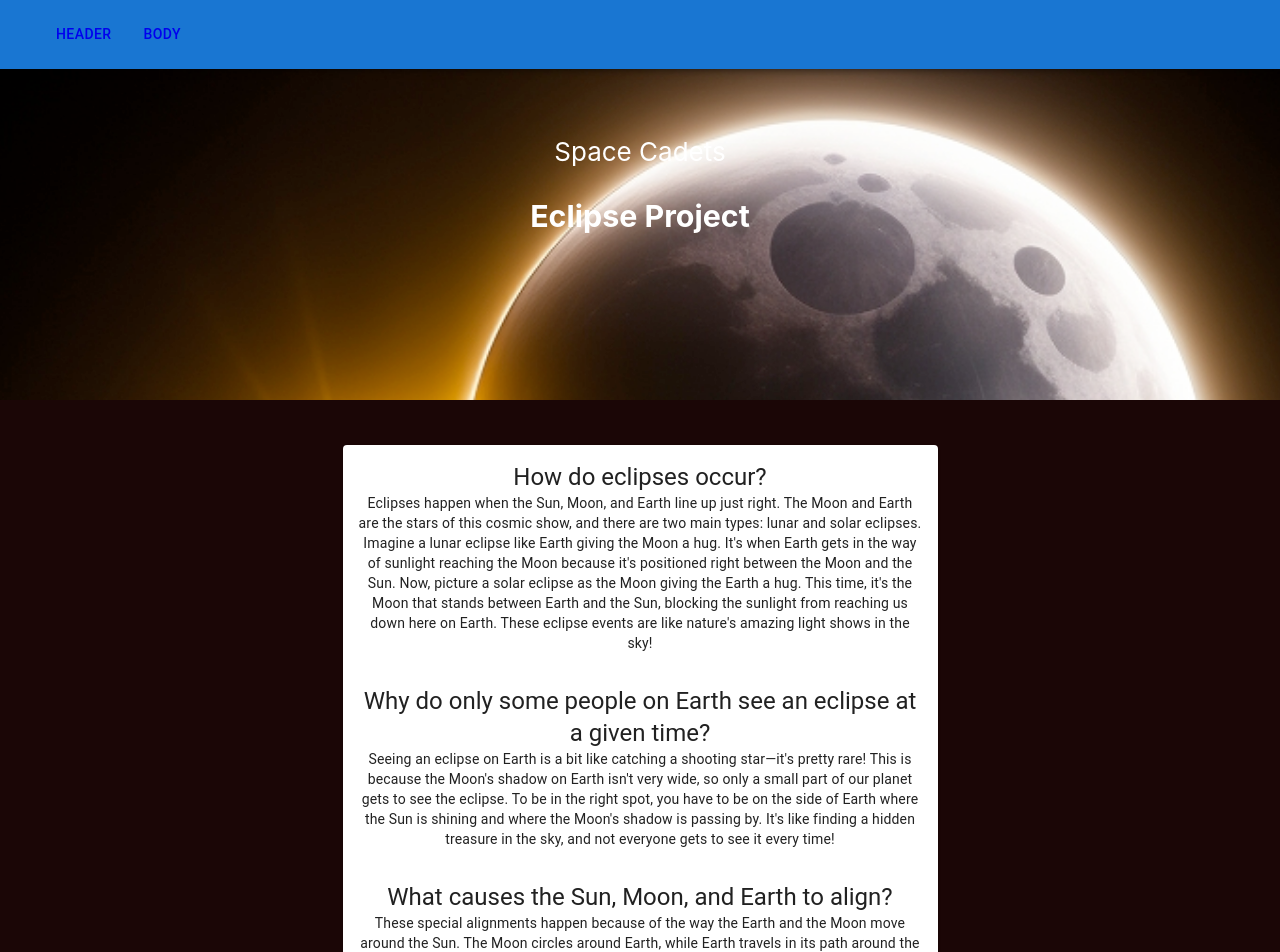
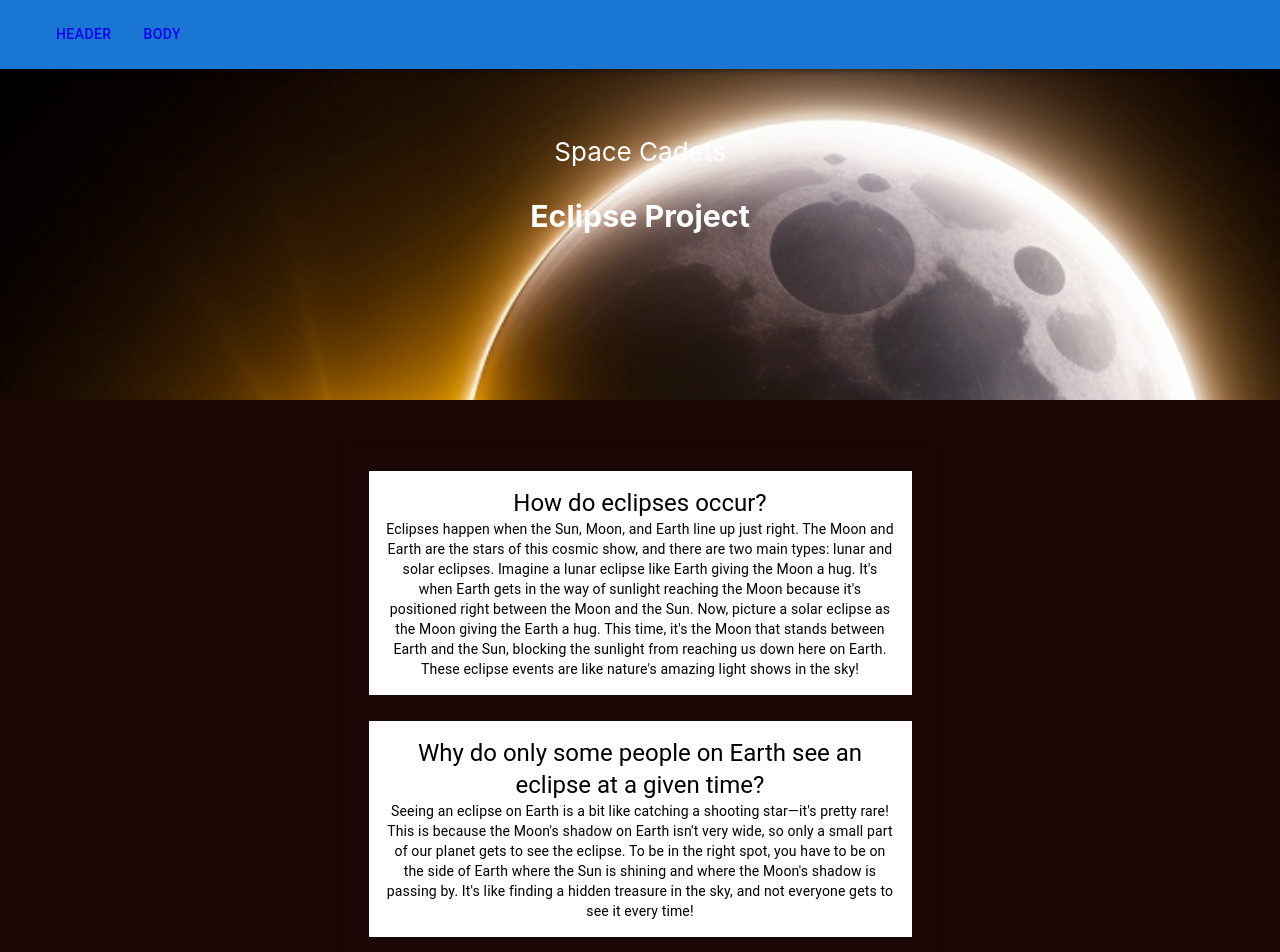
Before and after one commit to AlissonRoss/eclipse-NASA-challenge-2023, a React (Create React App) app: page / in a window 1280 px wide. Shown: the top 952 px of the page. Built offline with nearby package versions, Linux system fonts and the light colour scheme.

Commit message:
fixed some styling on cards

```diff
--- a/src/App.css
+++ b/src/App.css
@@ -2,12 +2,10 @@
   text-align: center;
 
 }
-
-.App-card{
-  /* margin-bottom: 1em; */
-  padding-bottom: 1em;
-  border-radius: 100;
-  border: red;
+.MuiCardContent-root{
+  background-color: white;
+  color: black;
+  margin: 1em;
 }
 
 .CardContent{
--- a/src/Components/Card1/index.js
+++ b/src/Components/Card1/index.js
@@ -4,7 +4,7 @@ import Typography from '@mui/material/Typography';
 
 export default function BasicCard() {
     return (
-      <Card className='App-card'  sx={{ width: "50%" }}>
+      <Card className='App-card'  sx={{ width: "50%" , backgroundColor: "transparent"}}>
         {itemData.map((item) => (
         <CardContent className='cardContent' border='50'>
           <Typography variant="h5" component="div">
--- a/src/Components/Header/index.js
+++ b/src/Components/Header/index.js
@@ -9,7 +9,7 @@ export default function Header() {
         <header>
         Space Cadets
        </header>
-       <h3 class="App-subHeading">
+       <h3 className="App-subHeading">
         Eclipse Project
         </h3>
         </div>
```
